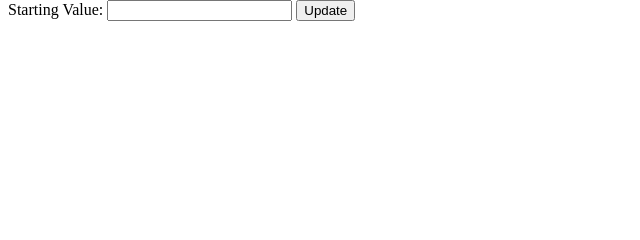
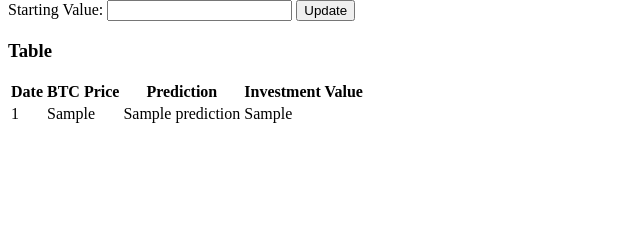
Before and after one commit to ElliotAlders/mlops, a Flask app: template templates/plot.html in a window 1280 px wide. Shown: the part 98-338 px from the top of the page, without its empty margins (0-640 px from the left). Run offline with Flask 3, Linux system fonts and the light colour scheme; the template is opened without the code that fills it: most values are stand-ins (such as "Sample title", 1, 10 or a date in 2020); parts of the project's set-up code (start-up, migrations or seed data) failed here and were passed over.

Commit message:
Добавлена таблица

```diff
--- a/app.py
+++ b/app.py
@@ -11,7 +11,6 @@ assets_data = pd.read_csv("data/assets_data.csv", index_col=0)
 train_predictions = pd.read_csv("data/train_prediction.csv", index_col=0)
 test_predictions = pd.read_csv("data/test_prediction.csv", index_col=0)
 
-# Combine train and test predictions into one DataFrame
 predictions = pd.concat([train_predictions, test_predictions])
 
 # Create a column for buy/sell signals
@@ -28,7 +27,7 @@ def plot():
 
     # Calculate the value of the investment
     investment_value = []
-    current_value = starting_value  # Starting value set by the user
+    current_value = starting_value
     buy_dates = []
     sell_dates = []
 
@@ -49,6 +48,13 @@ def plot():
     investment_data = pd.DataFrame(data=investment_value,
                                    index=assets_data.index,
                                    columns=['Investment Value'])
+
+    table_data = pd.DataFrame({
+        'Date': assets_data.index,
+        'BTC Price': assets_data['close'],
+        'Prediction': predictions['Prediction'],
+        'Investment Value': investment_data['Investment Value']
+    })
 
     # Create the plot
     plt.figure(figsize=(12, 6))
@@ -75,7 +81,7 @@ def plot():
     plot_url = base64.b64encode(img.getvalue()).decode()
 
     return render_template('plot.html', plot_url=plot_url,
-                           starting_value=starting_value)
+                           starting_value=starting_value, data=table_data)
 
 
 if __name__ == '__main__':
--- a/data_creation.py
+++ b/data_creation.py
@@ -4,6 +4,8 @@ import os
 
 
 def create_data():
+
+    os.makedirs("data", exist_ok=True)
 
     if os.path.exists("data/assets_data.csv"):
         print("Data file already exists. Skipping download.")
--- a/data_preprocessing.py
+++ b/data_preprocessing.py
@@ -4,10 +4,8 @@ from sklearn.preprocessing import StandardScaler
 
 
 def preprocess_data(input_file="data/assets_data.csv", data_dir="data"):
-    # Create the output directory if it doesn't exist
     os.makedirs(data_dir, exist_ok=True)
 
-    # Check if the output files already exist, and if so, return early
     output_files = [
         f"{data_dir}/train_features.csv",
         f"{data_dir}/test_features.csv",
@@ -19,7 +17,6 @@ def preprocess_data(input_file="data/assets_data.csv", data_dir="data"):
         print("Preprocessed data files already exist. Skipping preprocessing.")
         return
 
-    # Load the data from the input CSV file
     df = pd.read_csv(input_file, index_col=0)
 
     # Additional features
@@ -41,7 +38,6 @@ def preprocess_data(input_file="data/assets_data.csv", data_dir="data"):
     X_train, X_test = X_scaled_df[:train_size], X_scaled_df[train_size:]
     y_train, y_test = y[:train_size], y[train_size:]
 
-    # Save the preprocessed data to CSV files in the specified output directory
     X_train.to_csv(f"{data_dir}/train_features.csv", index=True)
     X_test.to_csv(f"{data_dir}/test_features.csv", index=True)
     y_train.to_csv(f"{data_dir}/train_target.csv", index=True)
--- a/main.py
+++ b/main.py
@@ -1,10 +1,8 @@
-# Import your individual scripts
 import data_creation
 import data_preprocessing
 import model_preparation
 import model_testing
 
-# Orchestrate the execution of your scripts
 if __name__ == "__main__":
     data_creation.create_data()
     data_preprocessing.preprocess_data()
--- a/model_testing.py
+++ b/model_testing.py
@@ -3,21 +3,19 @@ import pandas as pd
 from sklearn.metrics import mean_squared_error, r2_score
 
 
-def test_model(model_path="rbf_svr_model.pkl", data_dir="data"):
-    # Load the saved model from the file
+def test_model(model_path="linear_svr_model.pkl", data_dir="data"):
+
     with open(model_path, "rb") as model_file:
         loaded_model = pickle.load(model_file)
 
     X_test = pd.read_csv(f"{data_dir}/test_features.csv", index_col=0)
     y_test = pd.read_csv(f"{data_dir}/test_target.csv", index_col=0)
 
-    # Use the loaded model to make predictions
     predictions = loaded_model.predict(X_test)
 
     mse = mean_squared_error(y_test, predictions)
     r2 = r2_score(y_test, predictions)
 
-    # Create a string with evaluation metrics
     result = f"Mean Squared Error: {mse}\nR-squared: {r2}"
 
     print("Testing: ")
--- a/templates/plot.html
+++ b/templates/plot.html
@@ -10,5 +10,13 @@
         Starting Value: <input type="number" name="starting_value" step="0.01" value="{{ starting_value }}">
         <input type="submit" value="Update">
     </form>
+    <div class="container">
+        <div class="row">
+            <div class="col-md-6">
+                <h3>Table</h3>
+                {% include 'table.html' %}
+            </div>
+        </div>
+    </div>
 </body>
 </html>
--- /dev/null
+++ b/templates/table.html
@@ -0,0 +1,21 @@
+<!-- templates/table.html -->
+<table class="table table-striped">
+    <thead>
+        <tr>
+            <th>Date</th>
+            <th>BTC Price</th>
+            <th>Prediction</th>
+            <th>Investment Value</th>
+        </tr>
+    </thead>
+    <tbody>
+        {% for index, row in data.iterrows() %}
+        <tr>
+            <td>{{ index }}</td>
+            <td>{{ row['BTC Price'] }}</td>
+            <td>{{ row['Prediction'] }}</td>
+            <td>{{ row['Investment Value'] }}</td>
+        </tr>
+        {% endfor %}
+    </tbody>
+</table>
```
Also changed, not shown: model_preparation.py (+4 -8 lines), 1 other file.
